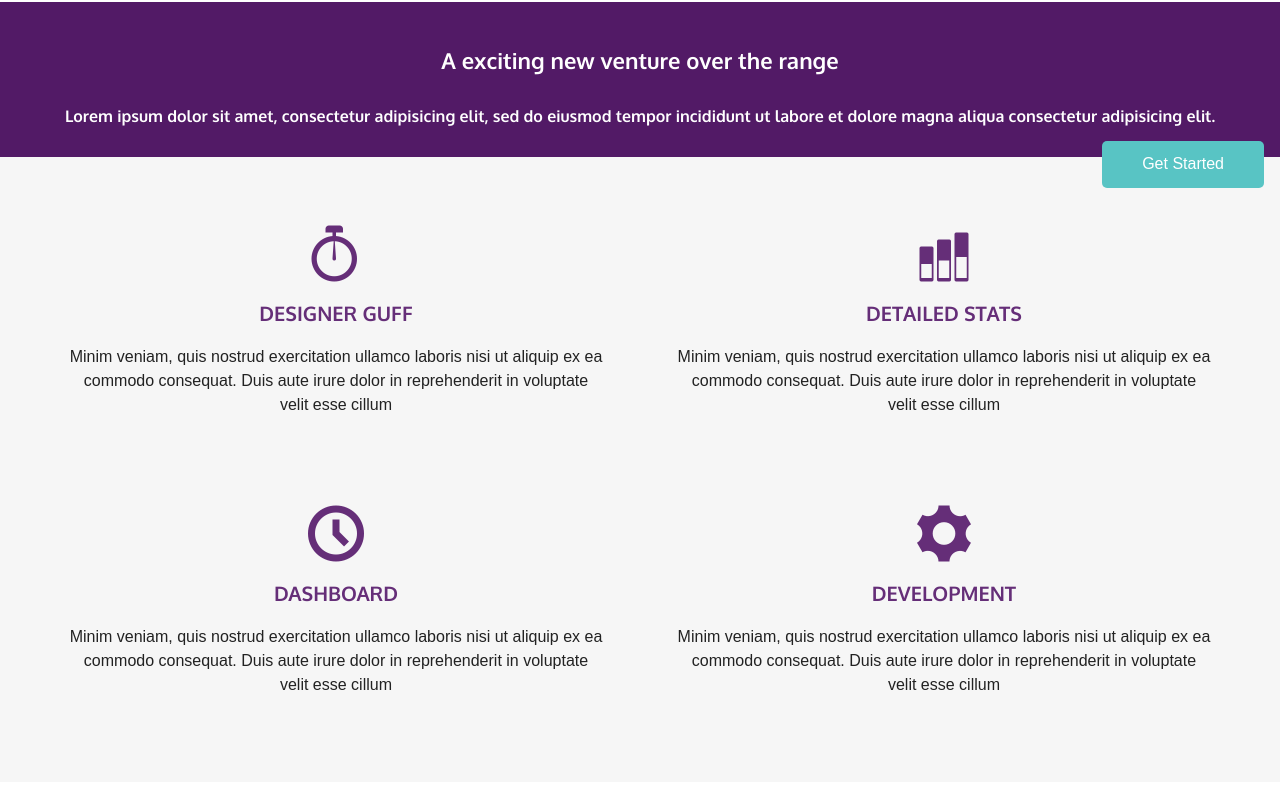
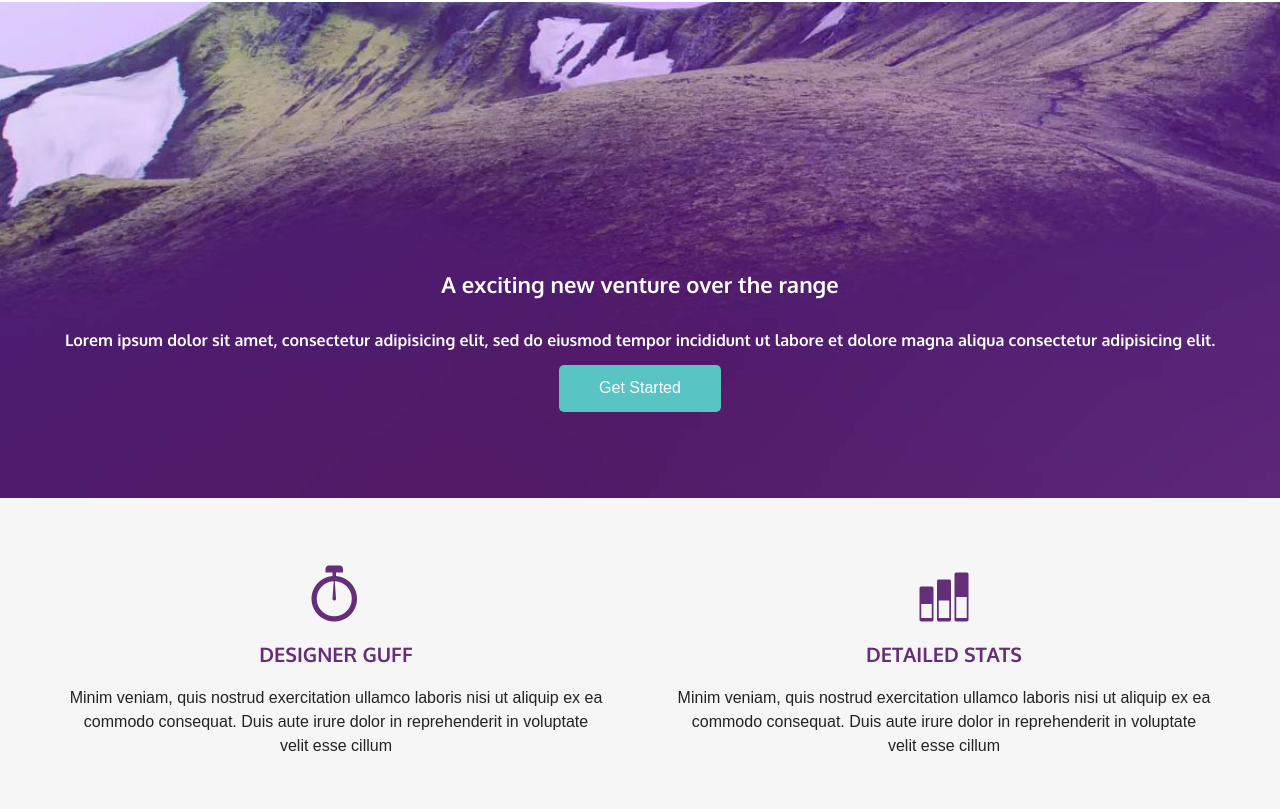
Before and after one commit to NatanLisboa/range-hotels, a plain HTML site: page index.html in a window 1280 px wide. Shown: the part 77-886 px from the top of the page. Drawn offline with Linux system fonts and the light colour scheme; files whose address does not match are found by name.

Commit message:
Fix responsivity to 780px. Make top content responsive to 1000px

```diff
--- a/css/main.css
+++ b/css/main.css
@@ -181,7 +181,6 @@ h1, h2, h3, h4, h5, h6 {
     }
 
     .top-content-title, .top-content-subtitle {
-        background: #521a66;
         color: white;
     }
 
@@ -191,7 +190,20 @@ h1, h2, h3, h4, h5, h6 {
         float: left;
     }
 
-    .button {
+    .main-content-article .button {
         float: right;
     }
 }
+
+@media screen and (min-width: 62.5em /* 1000px */) {
+
+    .top-content {
+        background-color: #521a66;
+        background-image: url(../images/bg_topo_1198x670.jpg);
+        background-repeat: no-repeat;
+        background-size: cover;
+        height: 15em;
+        padding-top: 15em;
+    }
+
+}
--- a/index.html
+++ b/index.html
@@ -23,7 +23,7 @@
         </nav>
     </header>
 
-    <section class="top-content">
+    <section class="top-content clearfix">
         <h1 class="top-content-title">A exciting new venture over the range</h1>
         <h2 class="top-content-subtitle">Lorem ipsum dolor sit amet, consectetur adipisicing elit, sed do eiusmod tempor incididunt ut labore et dolore magna aliqua consectetur adipisicing elit.</h2>
         <a href="#" class="button">Get Started</a>
```
